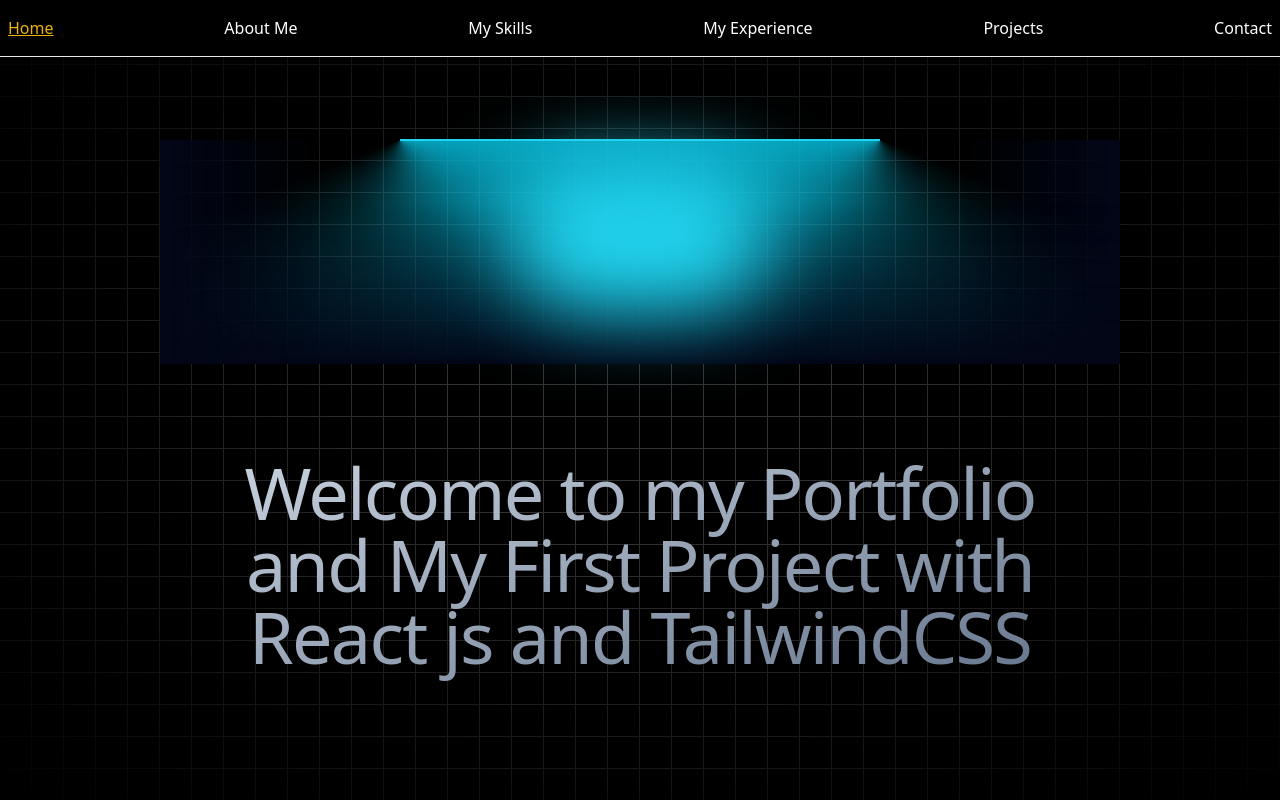
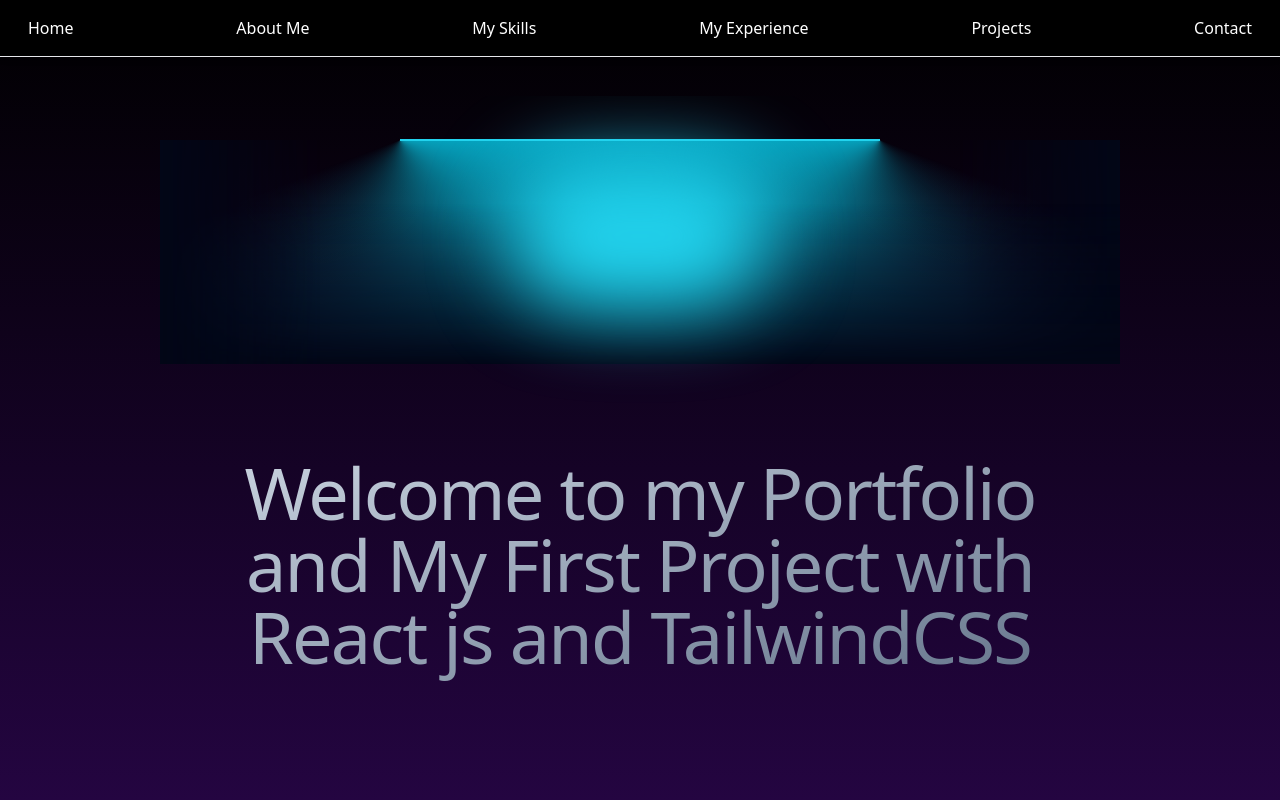
Before and after one commit to ahmedghounami/Portfolio, a React (Vite) app: page / in a window 1280 px wide. Built offline with nearby package versions, Linux system fonts and the light colour scheme.

Commit message:
some changes

```diff
--- a/package.json
+++ b/package.json
@@ -39,7 +39,7 @@
     "globals": "^15.11.0",
     "postcss": "^8.4.49",
     "tailwindcss": "^3.4.14",
-    "vite": "^5.4.10"
+    "vite": "^5.4.11"
   },
   "description": "This template provides a minimal setup to get React working in Vite with HMR and some ESLint rules.",
   "main": "eslint.config.js",
--- a/src/App.jsx
+++ b/src/App.jsx
@@ -18,10 +18,10 @@
   return (
     <div
       ref={containerRef}
-      className="relative w-[100%] h-[100vh] bg-gradient-to-b from-black to-[#240541] flex flex-col items-center overflow-scroll"
+      className="relative w-screen h-[100vh] bg-gradient-to-b from-black to-[#240541] flex flex-col items-center overflow-scroll"
     >
       <Nav containerRef={containerRef} />
-      <GridBackgroundDemo />
+      {/* <GridBackgroundDemo /> */}
       <Conteaner>
         <LampDemo />
         <Home />
--- a/src/contaners/nav.jsx
+++ b/src/contaners/nav.jsx
@@ -47,12 +47,10 @@
 
   return (
     <div className="fixed top-0 left-0 w-screen border-b text-white bg-black shadow-md z-50 p-2">
-      <div className="flex justify-between items-center">
+      <div className="flex justify-between items-center px-5">
         <a
           href="#"
-          className={`${
-            show === 1 ? "underline text-yellow-500" : ""
-          } pb-2 pt-2 text-center transition-all duration-500`}
+          className={` pb-2 pt-2 text-center transition-all duration-500`}
           onClick={() => {
             containerRef.current.scrollTo({
               top: 500,
@@ -65,9 +63,7 @@
         </a>
         <a
           href="#"
-          className={`${
-            show === 2 ? "underline text-yellow-500" : ""
-          } pb-2 pt-2 text-center transition-all duration-500`}
+          className={`pb-2 pt-2 text-center transition-all duration-500`}
           onClick={() => {
             containerRef.current.scrollTo({
               top: 1200,
@@ -80,9 +76,7 @@
         </a>
         <a
           href="#"
-          className={`${
-            show === 3 ? "underline text-yellow-500" : ""
-          } pb-2 pt-2 text-center transition-all duration-500`}
+          className={`pb-2 pt-2 text-center transition-all duration-500`}
           onClick={() => {
             containerRef.current.scrollTo({
               top: 1800,
@@ -95,8 +89,7 @@
         </a>
         <a
           href="#"
-          className={`${
-            show === 4 ? "underline text-yellow-500" : ""
+          className={` ? "underline text-yellow-500" : ""
           } pb-2 pt-2 text-center transition-all duration-500`}
           onClick={() => {
             containerRef.current.scrollTo({
@@ -110,8 +103,7 @@
         </a>
         <a
           href="#"
-          className={`${
-            show === 5 ? "underline text-yellow-500" : ""
+          className={` ? "underline text-yellow-500" : ""
           } pb-2 pt-2 text-center transition-all duration-500`}
           onClick={() => {
             containerRef.current.scrollTo({
@@ -125,8 +117,7 @@
         </a>
         <a
           href="#"
-          className={`${
-            show === 6 ? "underline text-yellow-500" : ""
+          className={` ? "underline text-yellow-500" : ""
           } pb-2 pt-2 text-center transition-all duration-500`}
           onClick={() => {
             containerRef.current.scrollTo({
```
Also changed, not shown: 1 other file (tests, documents, lock files or other folders).
